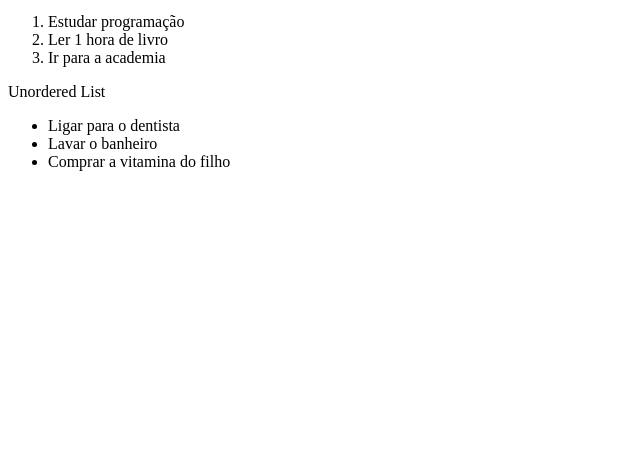
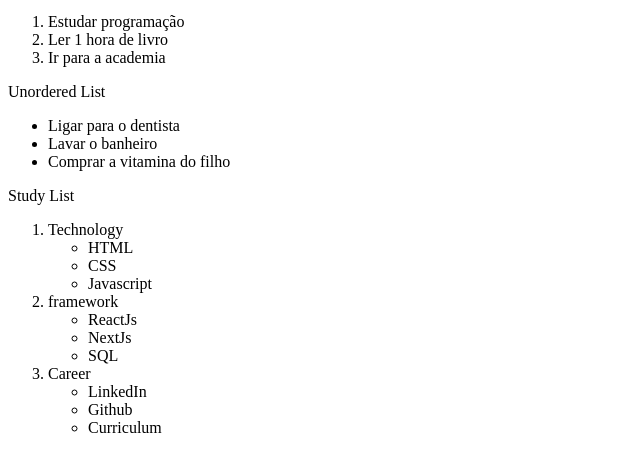
Before and after one commit to pc-silva/aula-fullstack, a plain HTML site: page 03-projeto/index.html in a window 1280 px wide. Shown: the part 101-572 px from the top of the page, without its empty margins (0-640 px from the left). Drawn offline with Linux system fonts and the light colour scheme.

Commit message:
working with sublists

```diff
--- a/03-projeto/index.html
+++ b/03-projeto/index.html
@@ -19,5 +19,26 @@
         <li>Lavar o banheiro</li>
         <li>Comprar a vitamina do filho</li>
     </ul>
+    <p>Study List</p>
+    <ol>
+        <li>Technology</li>
+        <ul>
+            <li>HTML</li>
+            <li>CSS</li>
+            <li>Javascript</li>
+        </ul>
+        <li>framework</li>
+        <ul>
+            <li>ReactJs</li>
+            <li>NextJs</li>
+            <li>SQL</li>
+        </ul>
+        <li>Career</li>
+        <ul>
+            <li>LinkedIn</li>
+            <li>Github</li>
+            <li>Curriculum</li>
+        </ul>
+    </ol>
 </body>
 </html>
```
